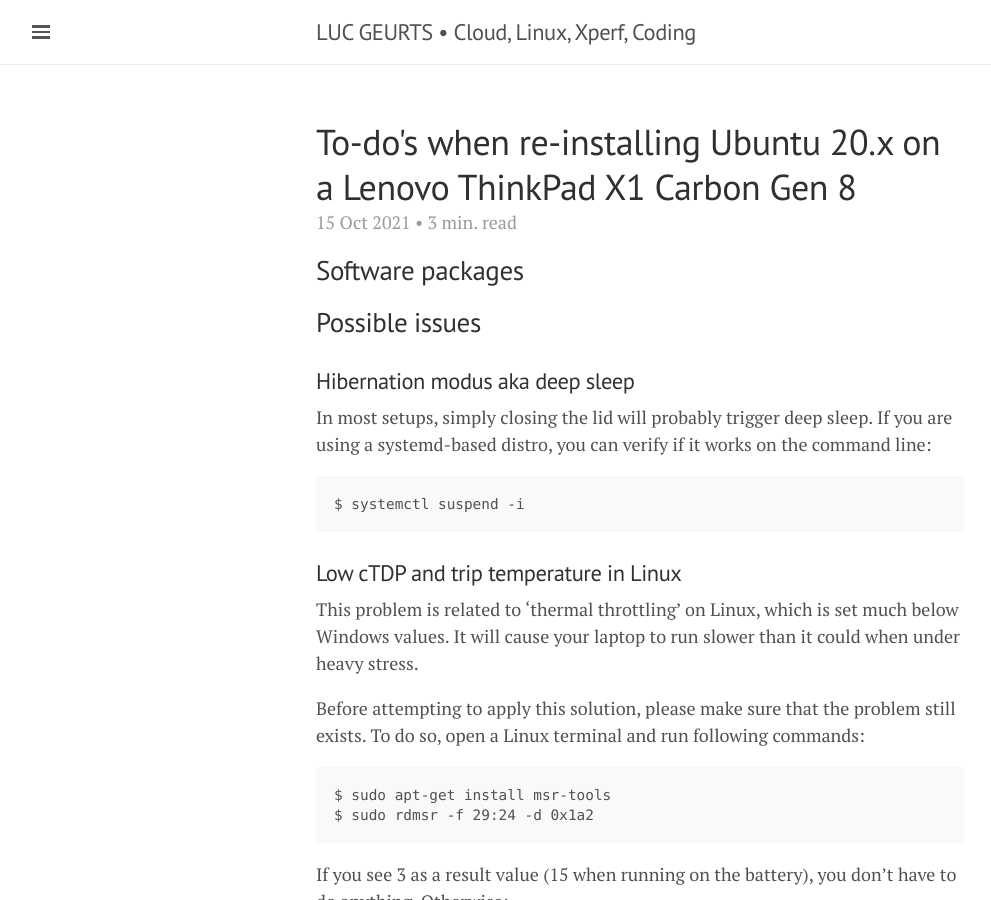
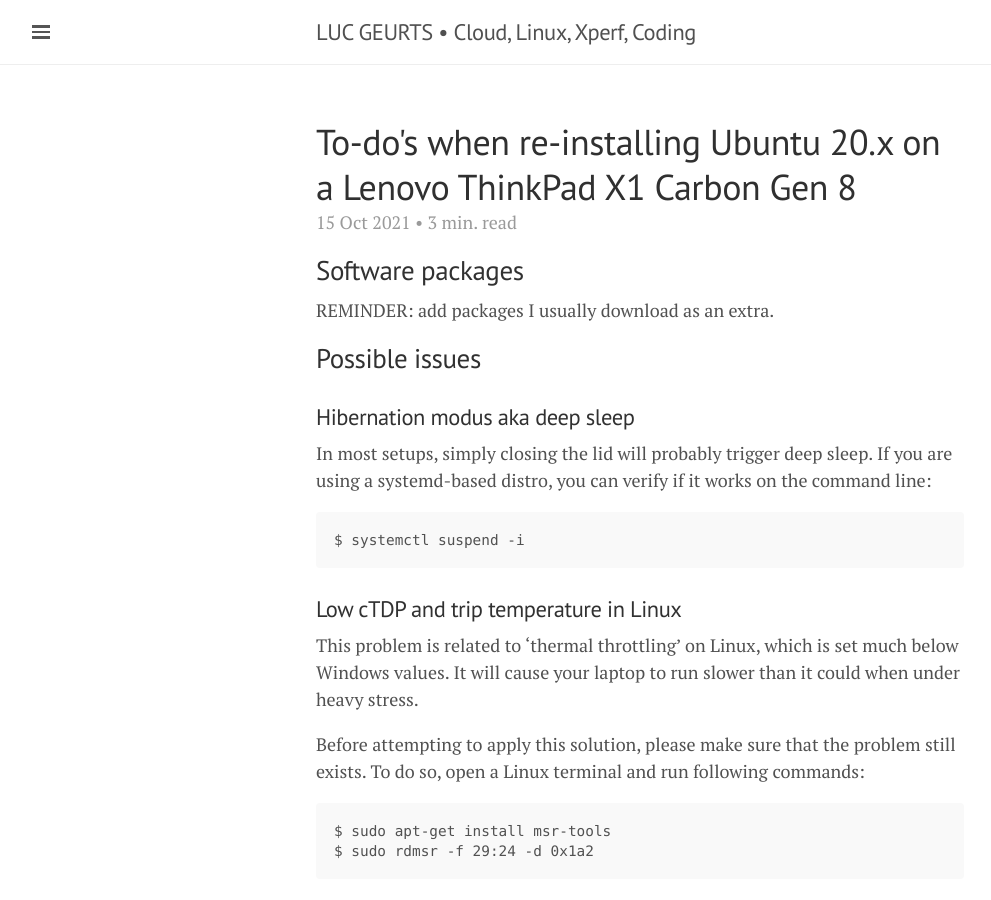
Before and after one commit to lgeurts/lgeurts.github.io, a Jekyll site: the page built from _posts/2021-10-15-ubuntu-setup-notes-for-x1-carbon-gen8.md, in a window 1280 px wide and 900 px high. Shown: the whole window, without its empty margins (0-991 px from the left). Built offline with Jekyll 4.4.1, drawn with Linux system fonts in a browser that asks for light colours; nearby versions of some CDN libraries; comment, search, counter and statistics services are not loaded.

Commit message:
Update 2021-10-15-ubuntu-setup-notes-for-x1-carbon-gen8.md

```diff
--- a/_posts/2021-10-15-ubuntu-setup-notes-for-x1-carbon-gen8.md
+++ b/_posts/2021-10-15-ubuntu-setup-notes-for-x1-carbon-gen8.md
@@ -10,6 +10,8 @@
 <!--- <img src="/assets/groovy-gorilla.jpg" width="360"> --->
 
 ## Software packages
+
+REMINDER: add packages I usually download as an extra.
 
 ## Possible issues
 
```
